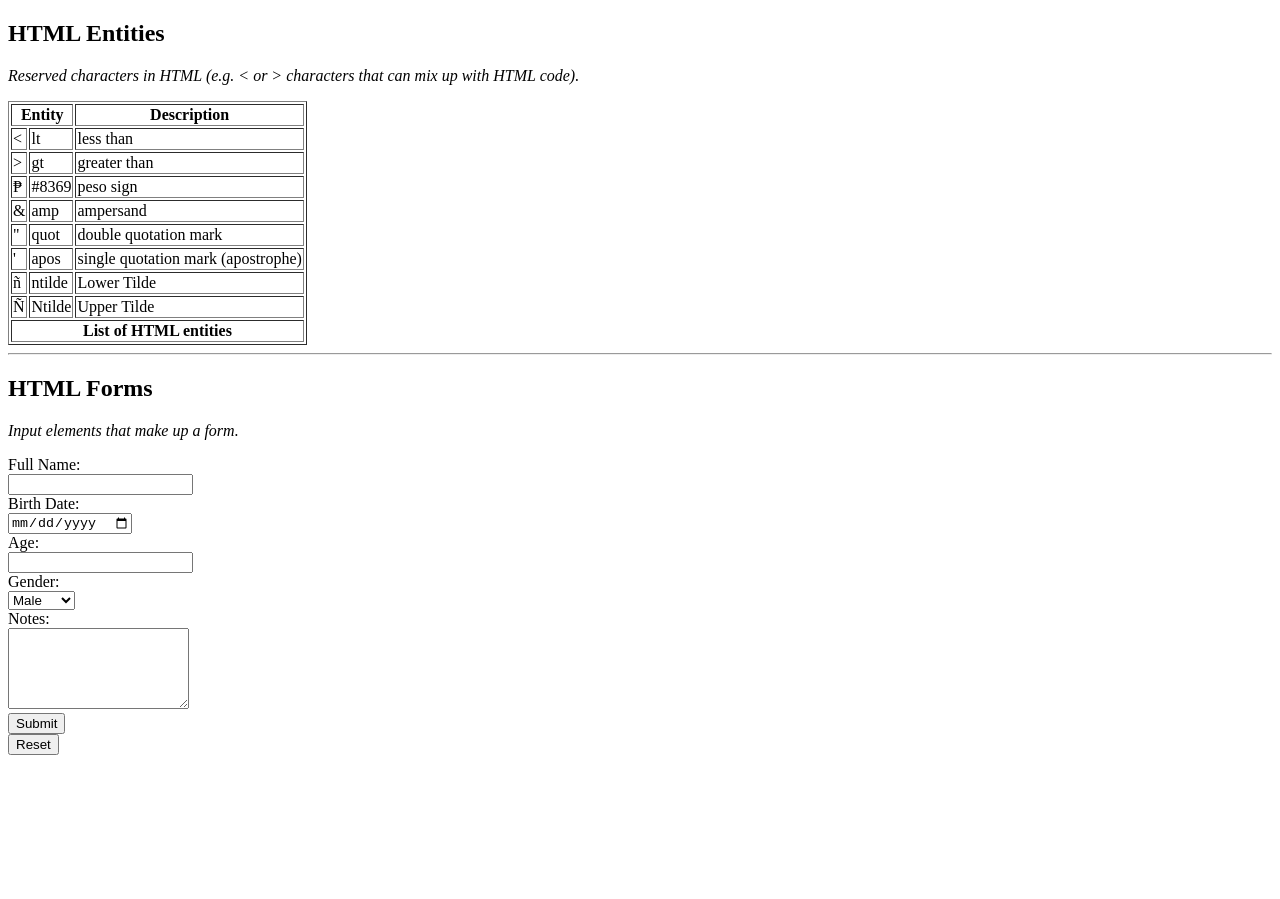
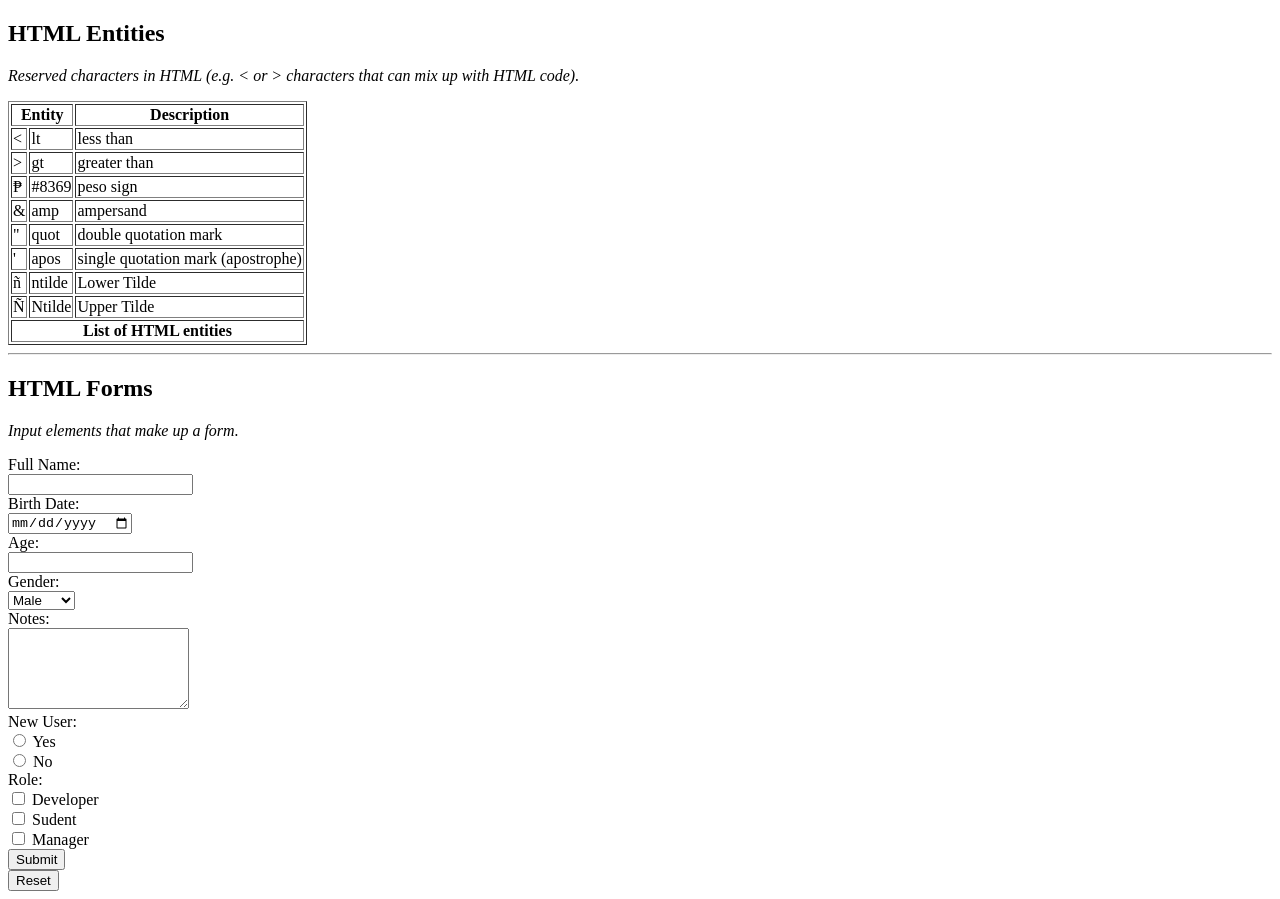
Before and after one commit to jesseca-ac/individual-casanare-jesseca, a plain HTML site: page frontend/s05/discussion/index.html in a window 1280 px wide. Before the commit the page ends 800 px from the top, so only its background shows below. Drawn offline with Linux system fonts and the light colour scheme.

Commit message:
forms part 3, radio buttons and checkboxes

```diff
--- a/frontend/s05/discussion/index.html
+++ b/frontend/s05/discussion/index.html
@@ -109,6 +109,24 @@
         <label for="notes">Notes:</label><br>
         <textarea type="text" name="notes" id="notes" rows="5"></textarea><br>
 
+        <!-- Radio Buttons -->
+        <label>New User:</label><br>
+        <!-- name attributes should be the same for related radio buttons -->
+        <input type="radio" name="new_user" id="user-type1" value="yes" required>
+        <label for="user-type1">Yes</label><br>
+        <input type="radio" name="new_user" id="user-type2" value="no">
+        <label for="user-type2">No</label><br>
+
+        <!-- Checkboxes -->
+        <label for="role">Role:</label><br>
+        <!-- creates checkboxes for multiple choices -->
+        <input type="checkbox" name="role1" id="role1" value="developer">
+        <label for="role1">Developer</label><br>
+        <input type="checkbox" name="role2" id="role2" value="student">
+        <label for="role2">Sudent</label><br>
+        <input type="checkbox" name="role3" id="role3" value="manager">
+        <label for="role3">Manager</label><br>
+
         <!-- creates button that will submit form data -->
         <!-- type will define how the button with behave -->
         <button type="submit">Submit</button><br>
```
